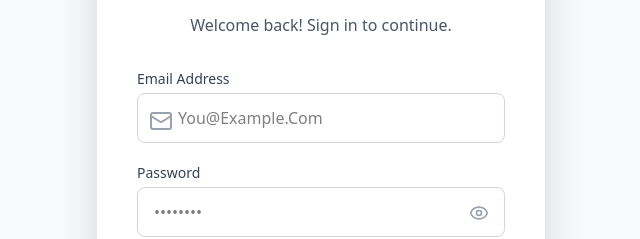
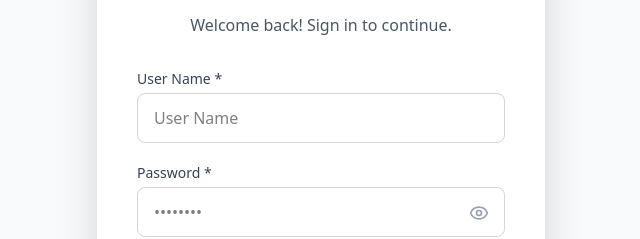
Before and after one commit to o064/REstate-front-end, a React (Vite) app: page /login in a window 1280 px wide. Shown: the part 281-520 px from the top of the page, without its empty margins (319-959 px from the left). Built offline with nearby package versions, Linux system fonts and the light colour scheme.

Commit message:
integrate login with backend

```diff
--- a/src/context/AuthContext.tsx
+++ b/src/context/AuthContext.tsx
@@ -12,18 +12,18 @@ const AuthContext = createContext<AuthContextType | null>(null);
 
 export function AuthProvider({ children }: { children: React.ReactNode }) {
   const [token, setToken] = useState<string | null>(() => {
-    const stored = Cookies.get('session');
+    const stored = Cookies.get('Authentication');
     return stored ? JSON.parse(stored).jwtToken : null;
   });
 
   const login = (data: sessinToken) => {
-    const jwtToken = data.jwtToken;
+    const jwtToken = 'Bearer' + data.jwtToken;
     setToken(jwtToken);
-    Cookies.set('session', JSON.stringify(data), { expires: 7 });
+    Cookies.set('Authentication', JSON.stringify(data), { expires: 7 });
   };
 
   const logout = () => {
-    Cookies.remove('session');
+    Cookies.remove('Authentication');
     setToken(null);
   };
 
--- a/src/hooks/useAuth.ts
+++ b/src/hooks/useAuth.ts
@@ -20,8 +20,8 @@ export function useLogin() {
     const { login } = useAuth();
 
     return useMutation({
-        mutationFn: async ({ email, password }: { email: string; password: string }) => {
-            const res = await loginService({ email, password });
+        mutationFn: async ({ userName, password }: { userName: string; password: string }) => {
+            const res = await loginService({ userName, password });
             if (!res.isSuccess) throw new Error(res.message);
             return res.data;
         },
--- a/src/pages/LogIn.tsx
+++ b/src/pages/LogIn.tsx
@@ -6,13 +6,12 @@ import AuthActions from '../components/auth/AuthActions';
 import { Link, useNavigate } from 'react-router';
 import FormHeader from '../components/auth/FormHeader';
 import { useForm } from 'react-hook-form';
-import { emailValidation, passwordValidtion } from '../utils/validation';
+import { nameValidation, passwordValidtion } from '../utils/validation';
 import ErrorMessage from '../ui/ErrorMessage';
 import type { UserSignIn } from '../types/User';
 import Container from '../ui/Continer';
 import { useHomePageRedirect, useLogin } from '../hooks/useAuth';
 import Loader from '../ui/Loader';
-import { useEffect } from 'react';
 
 function Login() {
   const {
@@ -21,16 +20,16 @@ function Login() {
     formState: { errors },
   } = useForm<UserSignIn>({
     defaultValues: {
-      email: '',
+      userName: '',
       password: '',
     },
     mode: 'onSubmit',
   });
   const { mutate: login, isPending, isError, error } = useLogin();
   const navigate = useNavigate();
-  async function onSubmit({ email, password }: UserSignIn) {
+  async function onSubmit({ userName, password }: UserSignIn) {
     login(
-      { email, password },
+      { userName, password },
       {
         onSuccess: () => {
           navigate('/');
@@ -55,19 +54,18 @@ function Login() {
         />
         {/* Sign in Form */}
         <form className="space-y-5" onSubmit={handleSubmit(onSubmit)}>
-          {/* email */}
-          <InputField id="email" label="Email address" icon={<Mail />}>
+          {/* userName */}
+          <InputField id="userName" label="User Name *">
             <Input
-              id="email"
-              type="email"
-              placeholder="you@example.com"
-              className="pl-10"
-              {...register('email', emailValidation)}
+              id="userName"
+              type="text"
+              placeholder="user name"
+              {...register('userName', nameValidation)}
             />
-            {errors.email && <ErrorMessage>{errors.email.message}</ErrorMessage>}
+            {errors.userName && <ErrorMessage>{errors.userName.message}</ErrorMessage>}
           </InputField>
           {/* password */}
-          <InputField id="password" label="Password">
+          <InputField id="password" label="Password *">
             <PasswordInput id="password" {...register('password', passwordValidtion)} />
             {errors.password && <ErrorMessage>{errors.password.message}</ErrorMessage>}
           </InputField>
--- a/src/types/User.ts
+++ b/src/types/User.ts
@@ -20,7 +20,7 @@ export type agentRegister = UserRegister & {
 };
 export type RegitserForm = agentRegister | agentRegister;
 export type UserSignIn = {
-    email: string;
+    userName: string;
     password: string;
 };
 export type sessinToken = {
--- a/src/utils/request.ts
+++ b/src/utils/request.ts
@@ -5,6 +5,7 @@ export default async function request<T>(endpoint: string, options: RequestInit)
             "Content-Type": "application/json",
             ...options.headers,
         },
+        credentials: 'include',
         ...options,
     });
     if (!response.ok) {
```
